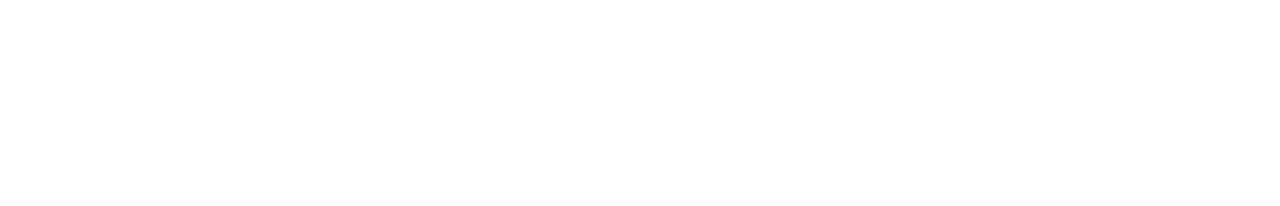
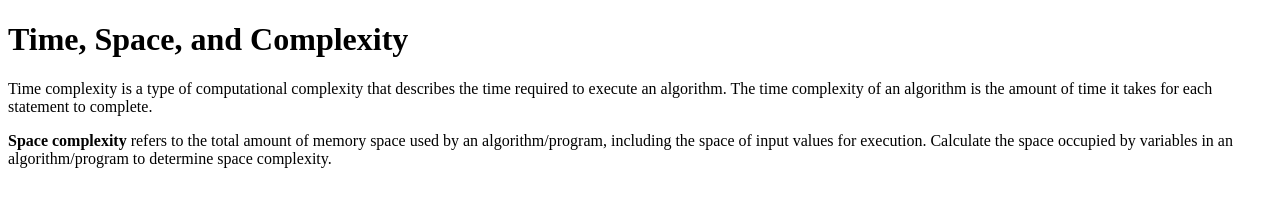
Before and after one commit to acciojob/time-and-space-complexity-Rahul-tech-hub, a website: page main.html in a window 1280 px wide. Drawn offline with Linux system fonts and the light colour scheme.

Commit message:
created a submission

```diff
--- a/main.html
+++ b/main.html
@@ -8,7 +8,12 @@
 
 <body>
 	<!-- the entire body must be written by student -->
-    <script type="text/javascript" src="./script.js">
+	<h1>Time, Space, and Complexity</h1>
+
+
+	<p>Time complexity is a type of computational complexity that describes the time required to execute an algorithm. The time complexity of an algorithm is the amount of time it takes for each statement to complete. </p>
+    <p><b>Space complexity</b> refers to the total amount of memory space used by an algorithm/program, including the space of input values for execution. Calculate the space occupied by variables in an algorithm/program to determine space complexity. </p>
+	<script type="text/javascript" src="./script.js">
 </script>
 
 </body>
```
